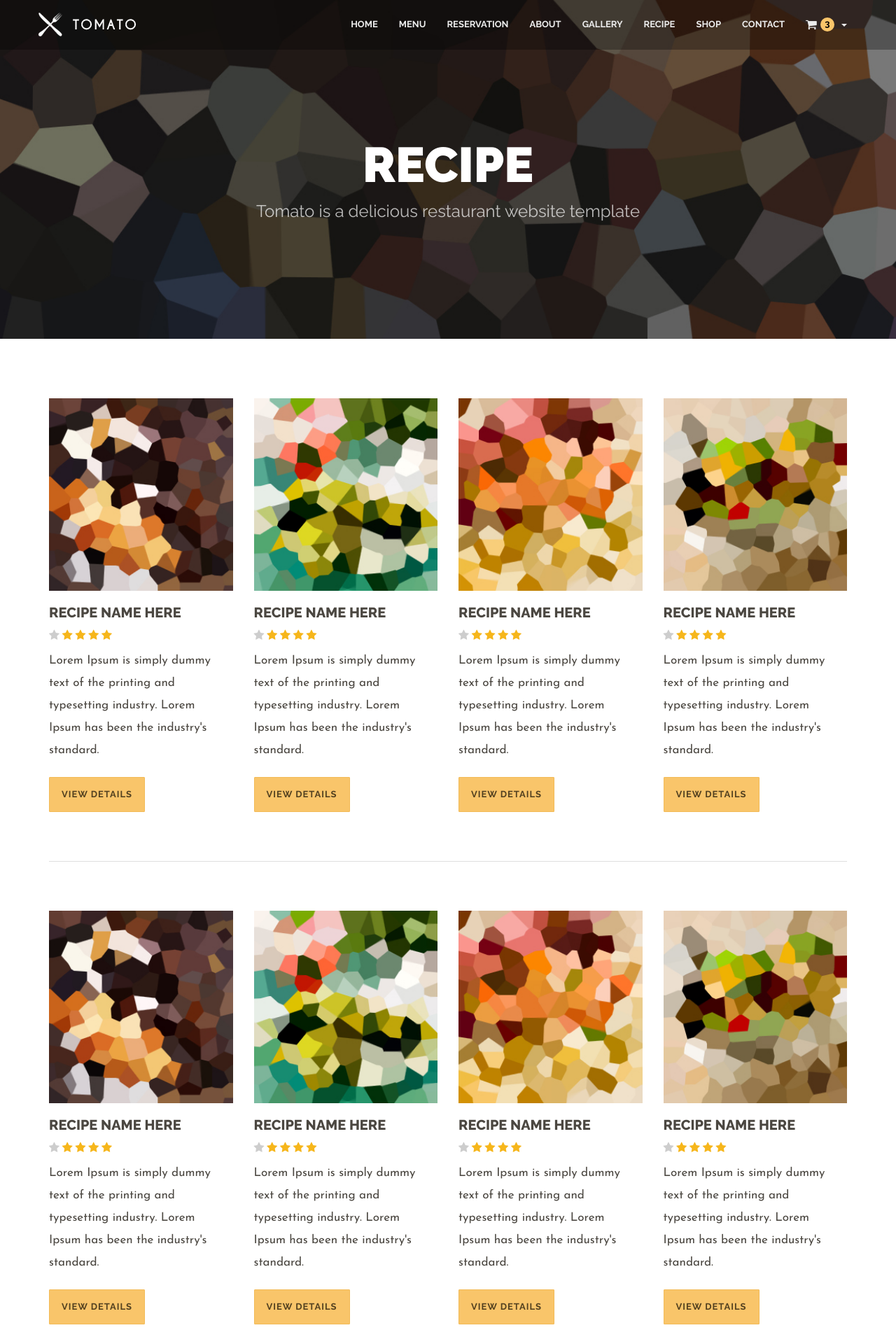
After one commit to sardor86/tomato_restoraunt_django, a Django app: page /recipie/ in a window 1280 px wide. The commit adds this page. Shown: the top 1920 px of the page at 70% size. Run offline with Django 4.2, Linux system fonts and the light colour scheme; some libraries are stand-ins or nearby versions.

Commit message:
added recipie page

```diff
--- a/base/templates/base/include/navigator.html
+++ b/base/templates/base/include/navigator.html
@@ -29,7 +29,7 @@
                     <a href="{% url 'gallery' %}" class="dropdown-toggle">Gallery</a>
                 </li>
                 <li class="dropdown">
-                    <a href="./recipe.html" class="dropdown-toggle">Recipe</a>
+                    <a href="{% url 'recipie' %}" class="dropdown-toggle">Recipe</a>
                 </li>
                 <li class="dropdown">
                     <a href="./shop_fullwidth.html" class="dropdown-toggle">Shop</a>
--- /dev/null
+++ b/base/templates/base/pages/recipie.html
@@ -0,0 +1,235 @@
+{% extends 'base/base.html' %}{% load static %}
+{% block body %}
+{% include 'base/include/header.html' %}
+
+<!-- Recipe Content -->
+<section class="recipie-content">
+  <div class="container">
+    <div class="row">
+      <div class="col-md-3">
+        <img src="{% static 'base/img/recipie/1.jpg' %}" alt="" />
+        <div class="rc-info">
+          <h4>Recipe Name here</h4>
+          <div class="rc-ratings">
+            <span class="fa fa-star"></span>
+            <span class="fa fa-star active"></span>
+            <span class="fa fa-star active"></span>
+            <span class="fa fa-star active"></span>
+            <span class="fa fa-star active"></span>
+          </div>
+          <p>Lorem Ipsum is simply dummy text of the printing and typesetting industry. Lorem Ipsum has been the industry's standard.</p>
+          <a href="./recipe_detail-image.html" class="btn btn-default">View Details</a>
+        </div>
+      </div>
+      <div class="col-md-3">
+        <img src="{% static 'base/img/recipie/2.jpg' %}" alt="" />
+        <div class="rc-info">
+          <h4>Recipe Name here</h4>
+          <div class="rc-ratings">
+            <span class="fa fa-star"></span>
+            <span class="fa fa-star active"></span>
+            <span class="fa fa-star active"></span>
+            <span class="fa fa-star active"></span>
+            <span class="fa fa-star active"></span>
+          </div>
+          <p>Lorem Ipsum is simply dummy text of the printing and typesetting industry. Lorem Ipsum has been the industry's standard.</p>
+          <a href="./recipe_detail-image.html" class="btn btn-default">View Details</a>
+        </div>
+      </div>
+      <div class="col-md-3">
+        <img src="{% static 'base/img/recipie/3.jpg' %}" alt="" />
+        <div class="rc-info">
+          <h4>Recipe Name here</h4>
+          <div class="rc-ratings">
+            <span class="fa fa-star"></span>
+            <span class="fa fa-star active"></span>
+            <span class="fa fa-star active"></span>
+            <span class="fa fa-star active"></span>
+            <span class="fa fa-star active"></span>
+          </div>
+          <p>Lorem Ipsum is simply dummy text of the printing and typesetting industry. Lorem Ipsum has been the industry's standard.</p>
+          <a href="./recipe_detail-image.html" class="btn btn-default">View Details</a>
+        </div>
+      </div>
+      <div class="col-md-3">
+        <img src="{% static 'base/img/recipie/4.jpg' %}" alt="" />
+        <div class="rc-info">
+          <h4>Recipe Name here</h4>
+          <div class="rc-ratings">
+            <span class="fa fa-star"></span>
+            <span class="fa fa-star active"></span>
+            <span class="fa fa-star active"></span>
+            <span class="fa fa-star active"></span>
+            <span class="fa fa-star active"></span>
+          </div>
+          <p>Lorem Ipsum is simply dummy text of the printing and typesetting industry. Lorem Ipsum has been the industry's standard.</p>
+          <a href="./recipe_detail-image.html" class="btn btn-default">View Details</a>
+        </div>
+      </div>
+    </div>
+    <hr>
+    <div class="row">
+      <div class="col-md-3">
+        <img src="{% static 'base/img/recipie/1.jpg' %}" alt="" />
+        <div class="rc-info">
+          <h4>Recipe Name here</h4>
+          <div class="rc-ratings">
+            <span class="fa fa-star"></span>
+            <span class="fa fa-star active"></span>
+            <span class="fa fa-star active"></span>
+            <span class="fa fa-star active"></span>
+            <span class="fa fa-star active"></span>
+          </div>
+          <p>Lorem Ipsum is simply dummy text of the printing and typesetting industry. Lorem Ipsum has been the industry's standard.</p>
+          <a href="./recipe_detail-image.html" class="btn btn-default">View Details</a>
+        </div>
+      </div>
+      <div class="col-md-3">
+        <img src="{% static 'base/img/recipie/2.jpg' %}" alt="" />
+        <div class="rc-info">
+          <h4>Recipe Name here</h4>
+          <div class="rc-ratings">
+            <span class="fa fa-star"></span>
+            <span class="fa fa-star active"></span>
+            <span class="fa fa-star active"></span>
+            <span class="fa fa-star active"></span>
+            <span class="fa fa-star active"></span>
+          </div>
+          <p>Lorem Ipsum is simply dummy text of the printing and typesetting industry. Lorem Ipsum has been the industry's standard.</p>
+          <a href="./recipe_detail-image.html" class="btn btn-default">View Details</a>
+        </div>
+      </div>
+      <div class="col-md-3">
+        <img src="{% static 'base/img/recipie/3.jpg' %}" alt="" />
+        <div class="rc-info">
+          <h4>Recipe Name here</h4>
+          <div class="rc-ratings">
+            <span class="fa fa-star"></span>
+            <span class="fa fa-star active"></span>
+            <span class="fa fa-star active"></span>
+            <span class="fa fa-star active"></span>
+            <span class="fa fa-star active"></span>
+          </div>
+          <p>Lorem Ipsum is simply dummy text of the printing and typesetting industry. Lorem Ipsum has been the industry's standard.</p>
+          <a href="./recipe_detail-image.html" class="btn btn-default">View Details</a>
+        </div>
+      </div>
+      <div class="col-md-3">
+        <img src="{% static 'base/img/recipie/4.jpg' %}" alt="" />
+        <div class="rc-info">
+          <h4>Recipe Name here</h4>
+          <div class="rc-ratings">
+            <span class="fa fa-star"></span>
+            <span class="fa fa-star active"></span>
+            <span class="fa fa-star active"></span>
+            <span class="fa fa-star active"></span>
+            <span class="fa fa-star active"></span>
+          </div>
+          <p>Lorem Ipsum is simply dummy text of the printing and typesetting industry. Lorem Ipsum has been the industry's standard.</p>
+          <a href="./recipe_detail-image.html" class="btn btn-default">View Details</a>
+        </div>
+      </div>
+    </div>
+  </div>
+</section>
+<!-- Featured Recipe -->
+<section class="featured-recipie">
+  <div class="container">
+    <hr>
+    <h3>Featured Recipe</h3>
+    <div class="row">
+      <div class="featured-recipies">
+        <div class="fp-content">
+          <a href="./recipe_detail-image.html"><img src="{% static 'base/img/recipie/1/1.jpg' %}" class="img-responsive" alt="" /></a>
+          <h4><a href="./recipe_detail-image.html">Food Name</a></h4>
+          <div class="rc-ratings">
+            <span class="fa fa-star"></span>
+            <span class="fa fa-star active"></span>
+            <span class="fa fa-star active"></span>
+            <span class="fa fa-star active"></span>
+            <span class="fa fa-star active"></span>
+          </div>
+        </div>
+        <div class="fp-content">
+          <a href="./recipe_detail-image.html"><img src="{% static 'base/img/recipie/1/2.jpg' %}" class="img-responsive" alt="" /></a>
+          <h4><a href="./recipe_detail-image.html">Food Name</a></h4>
+          <div class="rc-ratings">
+            <span class="fa fa-star"></span>
+            <span class="fa fa-star active"></span>
+            <span class="fa fa-star active"></span>
+            <span class="fa fa-star active"></span>
+            <span class="fa fa-star active"></span>
+          </div>
+        </div>
+        <div class="fp-content">
+          <a href="./recipe_detail-image.html"><img src="{% static 'base/img/recipie/1/3.jpg' %}" class="img-responsive" alt="" /></a>
+          <h4><a href="./recipe_detail-image.html">Food Name</a></h4>
+          <div class="rc-ratings">
+            <span class="fa fa-star"></span>
+            <span class="fa fa-star active"></span>
+            <span class="fa fa-star active"></span>
+            <span class="fa fa-star active"></span>
+            <span class="fa fa-star active"></span>
+          </div>
+        </div>
+        <div class="fp-content">
+          <a href="./recipe_detail-image.html"><img src="{% static 'base/img/recipie/1/4.jpg' %}" class="img-responsive" alt="" /></a>
+          <h4><a href="./recipe_detail-image.html">Food Name</a></h4>
+          <div class="rc-ratings">
+            <span class="fa fa-star"></span>
+            <span class="fa fa-star active"></span>
+            <span class="fa fa-star active"></span>
+            <span class="fa fa-star active"></span>
+            <span class="fa fa-star active"></span>
+          </div>
+        </div>
+        <div class="fp-content">
+          <a href="./recipe_detail-image.html"><img src="{% static 'base/img/recipie/1/2.jpg' %}" class="img-responsive" alt="" /></a>
+          <h4><a href="./recipe_detail-image.html">Food Name</a></h4>
+          <div class="rc-ratings">
+            <span class="fa fa-star"></span>
+            <span class="fa fa-star active"></span>
+            <span class="fa fa-star active"></span>
+            <span class="fa fa-star active"></span>
+            <span class="fa fa-star active"></span>
+          </div>
+        </div>
+        <div class="fp-content">
+          <a href="./recipe_detail-image.html"><img src="{% static 'base/img/recipie/1/3.jpg' %}" class="img-responsive" alt="" /></a>
+          <h4><a href="./recipe_detail-image.html">Food Name</a></h4>
+          <div class="rc-ratings">
+            <span class="fa fa-star"></span>
+            <span class="fa fa-star active"></span>
+            <span class="fa fa-star active"></span>
+            <span class="fa fa-star active"></span>
+            <span class="fa fa-star active"></span>
+          </div>
+        </div>
+      </div>
+    </div>
+  </div>
+</section>
+{% endblock body %}
+
+{% block javascript %}
+<script src="{% static 'base/js/vendor/jquery-1.11.2.min.js' %}"></script>
+<script src="{% static 'base/js/vendor/bootstrap.min.js' %}"></script>
+<script src="{% static 'base/js/vendor/jquery.flexslider-min.js' %}"></script>
+<script src="{% static 'base/js/vendor/spectragram.js' %}"></script>
+<script src="{% static 'base/js/vendor/owl.carousel.min.js' %}"></script>
+<script src="{% static 'base/js/vendor/velocity.min.js' %}"></script>
+<script src="{% static 'base/js/vendor/velocity.ui.min.js' %}"></script>
+<script src="{% static 'base/js/vendor/bootstrap-datepicker.min.js' %}"></script>
+<script src="{% static 'base/js/vendor/bootstrap-clockpicker.min.js' %}"></script>
+<script src="{% static 'base/js/vendor/jquery.magnific-popup.min.js' %}"></script>
+<script src="{% static 'base/js/vendor/isotope.pkgd.min.js' %}"></script>
+<script src="{% static 'base/js/vendor/slick.min.js' %}"></script>
+<script src="{% static 'base/js/vendor/wow.min.js' %}"></script>
+<script src="{% static 'base/js/animation.js' %}"></script>
+<script src="{% static 'base/js/vendor/vegas/vegas.min.js' %}"></script>
+<script src="{% static 'base/js/vendor/jquery.mb.YTPlayer.js' %}"></script>
+<script src="{% static 'base/js/vendor/jquery.stellar.js' %}"></script>
+<script src="{% static 'base/js/main.js' %}"></script>
+<script src="{% static 'base/js/vendor/mc/jquery.ketchup.all.min.js' %}"></script>
+<script src="{% static 'base/js/vendor/mc/main.js' %}"></script>
+{% endblock javascript %}
--- a/base/urls.py
+++ b/base/urls.py
@@ -1,5 +1,5 @@
 from django.urls import path
-from .views import home, menu, reservation, about, gallery
+from .views import home, menu, reservation, about, gallery, recipie
 
 
 urlpatterns = [
@@ -8,4 +8,5 @@ urlpatterns = [
     path('reservation/', reservation, name='reservation'),
     path('about/', about, name='about'),
     path('gallery/', gallery, name='gallery'),
+    path('recipie/', recipie, name='recipie'),
 ]
--- a/base/views.py
+++ b/base/views.py
@@ -20,3 +20,7 @@ def about(request: WSGIRequest):
 
 def gallery(request: WSGIRequest):
     return render(request, 'base/pages/gallery.html', context={'page_title': 'Gallery'})
+
+
+def recipie(request: WSGIRequest):
+    return render(request, 'base/pages/recipie.html', context={'page_title': 'Recipe'})
```
Also changed, not shown: base/static/base/img/recipie/1.jpg (added), base/static/base/img/recipie/1/1.jpg (added), base/static/base/img/recipie/1/2.jpg (added), base/static/base/img/recipie/1/3.jpg (added), base/static/base/img/recipie/1/4.jpg (added), base/static/base/img/recipie/2.jpg (added), base/static/base/img/recipie/3.jpg (added), base/static/base/img/recipie/4.jpg (added).
